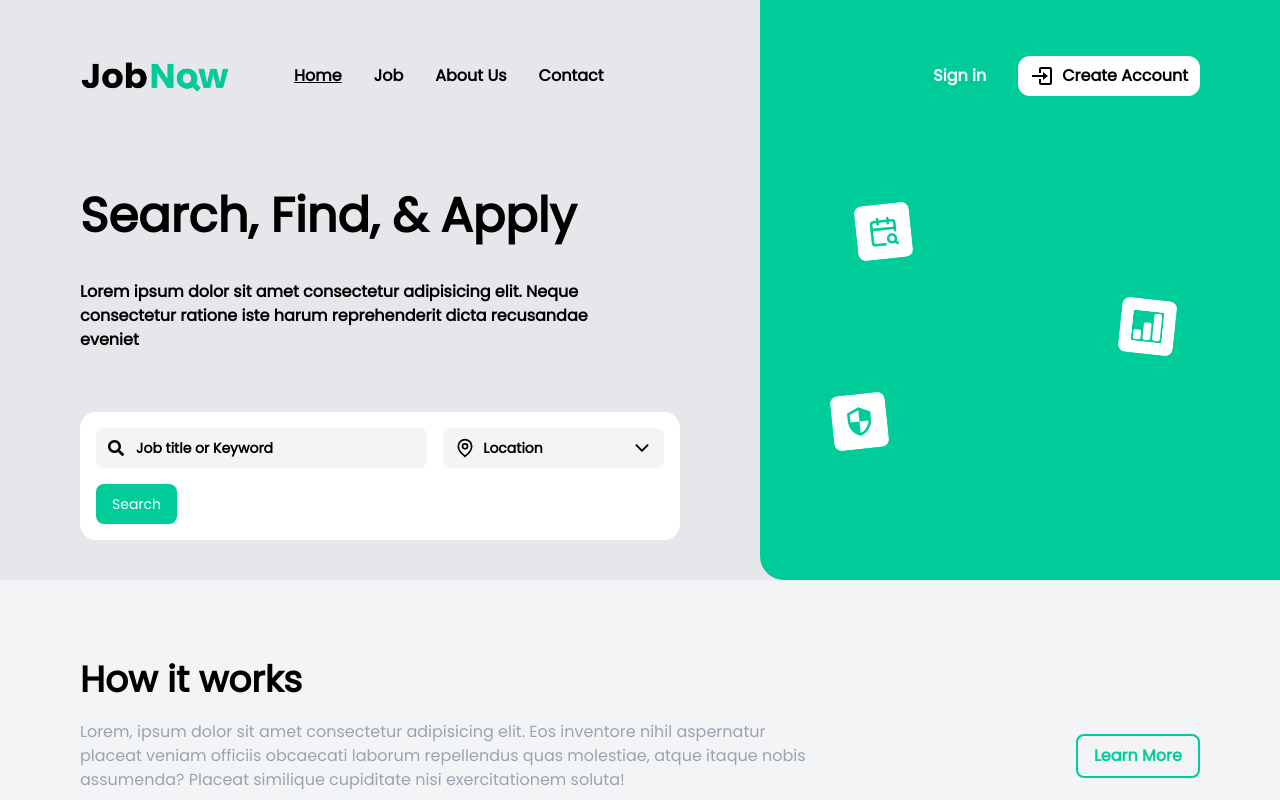
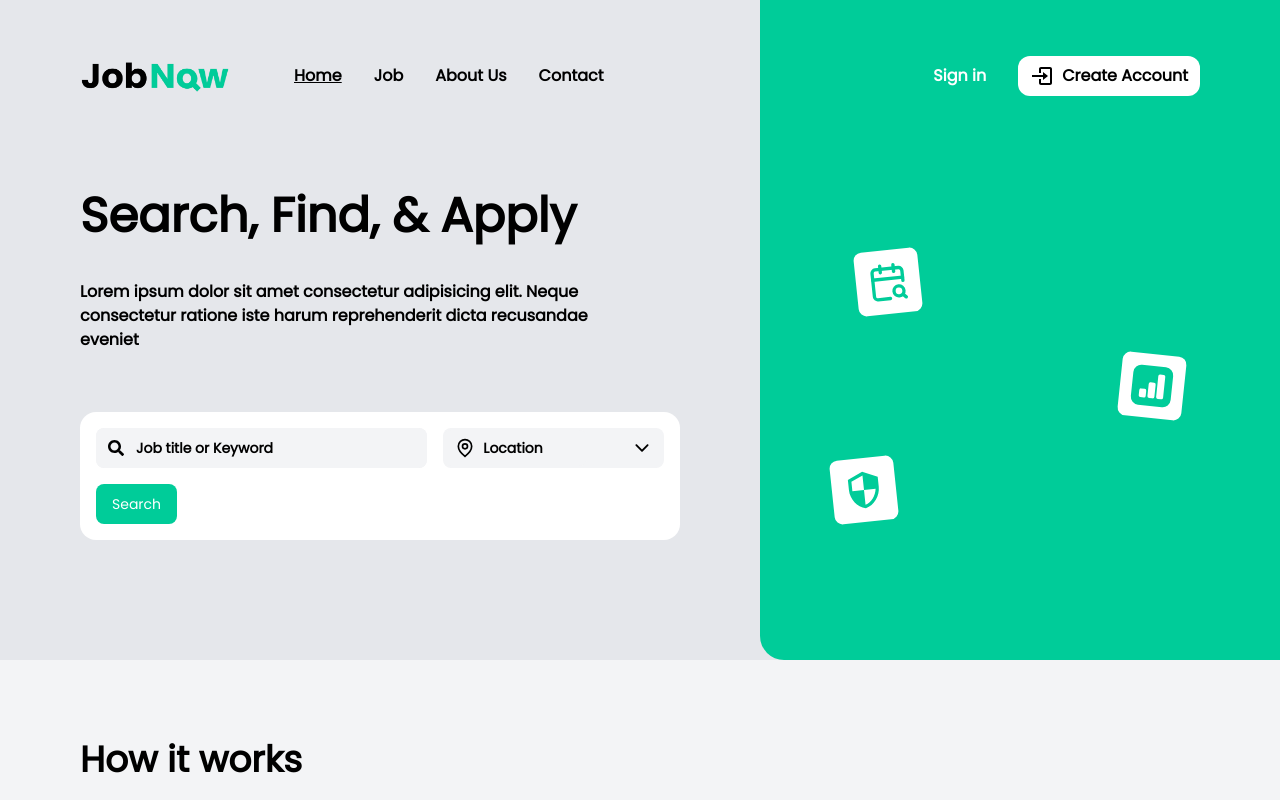
Before and after one commit to kalaounmohamad/Job-search-website, a Next.js app: page / in a window 1280 px wide. Shown: the top 800 px of the page. Built offline with nearby package versions, Linux system fonts and the light colour scheme.

Commit message:
Banner svgs + space

```diff
--- a/app/components/Banner.js
+++ b/app/components/Banner.js
@@ -1,14 +1,10 @@
 import React from "react";
-import Image from "next/image";
-import Shield from "../img/Banner/shield.svg";
-import Calendar from "../img/Banner/calendar.svg";
-import Signal from "../img/Banner/signal.svg";
 import SearchBar from "./SearchBar";
 
 export default function Banner() {
   return (
     <main className=" flex flex-col md:flex-row mx-auto ">
-      <div className="relative md:w-[60%] flex flex-col items-center md:items-start justify-center gap-10  mt-5 mb-11 md:my-0 md:pl-10 md:pr-20 md:py-10">
+      <div className="relative md:w-[60%] flex flex-col items-center md:items-start justify-center gap-10  mt-5 mb-11 md:mt-0 md:mb-20 md:pl-10 md:pr-20 md:py-10">
         <h1 className="text-5xl font-black ">Search, Find, & Apply</h1>
         <p className="w-[90%] mb-5 font-semibold">
           Lorem ipsum dolor sit amet consectetur adipisicing elit. Neque
@@ -36,33 +32,69 @@ export default function Banner() {
           <div className="md:hidden absolute bottom-0 top-0 w-full h-full bg-primary  " />
         </div>
 
-        <div className="pt-10 md:pb-10 md:pt-0 md:my-auto">
+        <div className="py-10 md:pt-0 md:my-auto">
           <div className="ml-[20%] mb-10">
-            <Image
-              src={Calendar}
-              alt="Jobnow logo"
-              width={55}
-              loading="eager"
-              className=" bg-white rounded-lg p-3 transform -rotate-6"
-            />
+            <div className="bg-white h-16 w-16 rounded-lg p-3 transform -rotate-6">
+              <svg
+                stroke="currentColor"
+                fill="none"
+                stroke-width="2"
+                viewBox="0 0 24 24"
+                stroke-linecap="round"
+                stroke-linejoin="round"
+                class="h-full w-full"
+                style={{ color: "#00cc99", verticalAlign: "middle" }}
+                height="1em"
+                width="1em"
+                xmlns="http://www.w3.org/2000/svg"
+              >
+                <path d="M21 12V6a2 2 0 0 0-2-2H5a2 2 0 0 0-2 2v14c0 1.1.9 2 2 2h7.5"></path>
+                <path d="M16 2v4"></path>
+                <path d="M8 2v4"></path>
+                <path d="M3 10h18"></path>
+                <path d="M18 21a3 3 0 1 0 0-6 3 3 0 0 0 0 6v0Z"></path>
+                <path d="m22 22-1.5-1.5"></path>
+              </svg>
+            </div>
           </div>
-          <div className="ml-[75%] mb-10 ">
-            <Image
-              src={Signal}
-              alt="Jobnow logo"
-              width={55}
-              loading="eager"
-              className=" bg-white rounded-lg p-3 transform rotate-6"
-            />
+          <div className="ml-[75%] mb-10">
+            <div className="bg-white h-16 w-16 rounded-lg p-3 transform rotate-6">
+              <svg
+                stroke="currentColor"
+                fill="currentColor"
+                stroke-width="0"
+                viewBox="0 0 16 16"
+                class="h-full w-full rounded-lg p-1.5"
+                style={{
+                  color: "#fff",
+                  verticalAlign: "middle",
+                  backgroundColor: "00cc99",
+                }}
+                height="1em"
+                width="1em"
+                xmlns="http://www.w3.org/2000/svg"
+              >
+                <path d="M1 11a1 1 0 0 1 1-1h2a1 1 0 0 1 1 1v3a1 1 0 0 1-1 1H2a1 1 0 0 1-1-1v-3zm5-4a1 1 0 0 1 1-1h2a1 1 0 0 1 1 1v7a1 1 0 0 1-1 1H7a1 1 0 0 1-1-1V7zm5-5a1 1 0 0 1 1-1h2a1 1 0 0 1 1 1v12a1 1 0 0 1-1 1h-2a1 1 0 0 1-1-1V2z"></path>
+              </svg>
+            </div>
           </div>
-          <div className="ml-[15%] mb-10  ">
-            <Image
-              src={Shield}
-              alt="Jobnow logo"
-              width={55}
-              loading="eager"
-              className=" bg-white rounded-lg p-3 transform -rotate-6"
-            />
+          <div className="ml-[15%]">
+            <div className="bg-white h-16 w-16 rounded-lg p-3 transform -rotate-6">
+              <svg
+                stroke="currentColor"
+                fill="currentColor"
+                stroke-width="0"
+                viewBox="0 0 24 24"
+                class="h-full w-full"
+                style={{ color: "#00cc99", verticalAlign: "middle" }}
+                height="1em"
+                width="1em"
+                xmlns="http://www.w3.org/2000/svg"
+              >
+                <path fill="none" d="M0 0h24v24H0z"></path>
+                <path d="M12 1L3 5v6c0 5.55 3.84 10.74 9 12 5.16-1.26 9-6.45 9-12V5l-9-4zm0 10.99h7c-.53 4.12-3.28 7.79-7 8.94V12H5V6.3l7-3.11v8.8z"></path>
+              </svg>
+            </div>
           </div>
         </div>
       </div>
```
